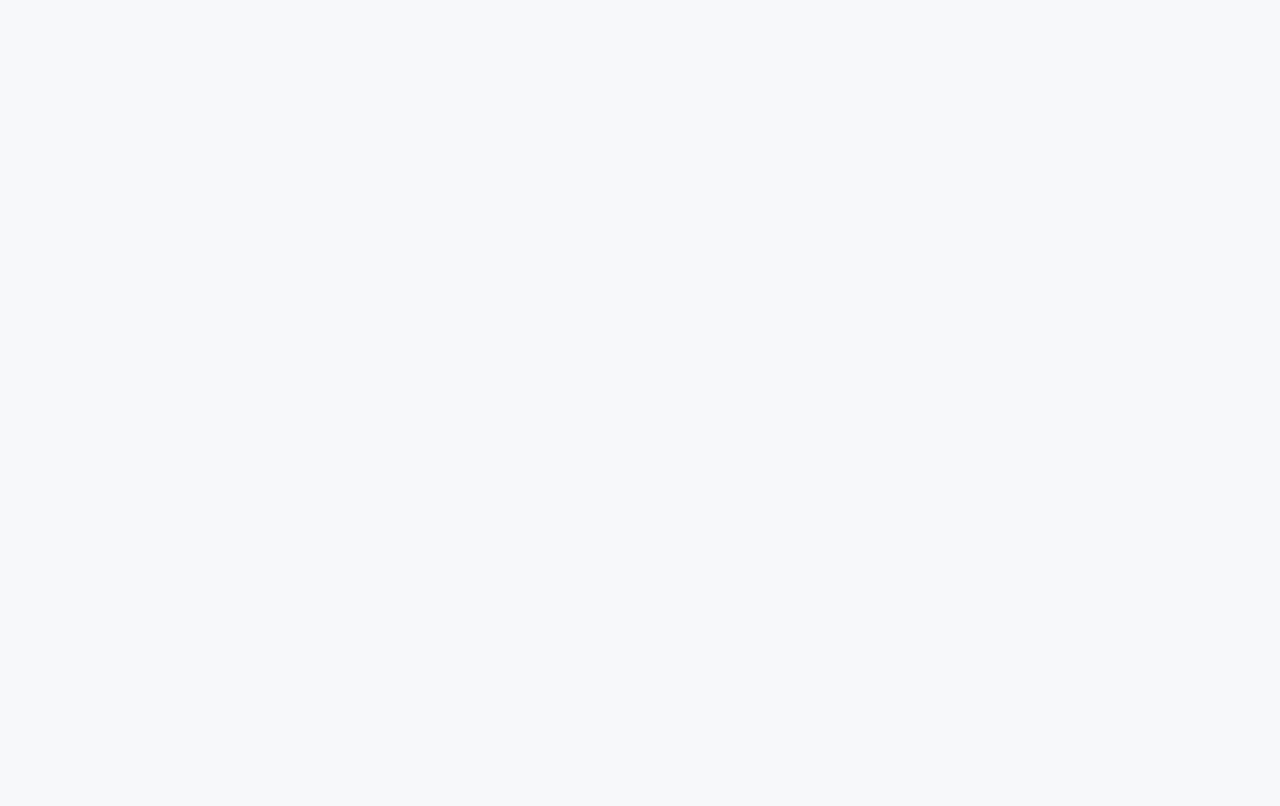
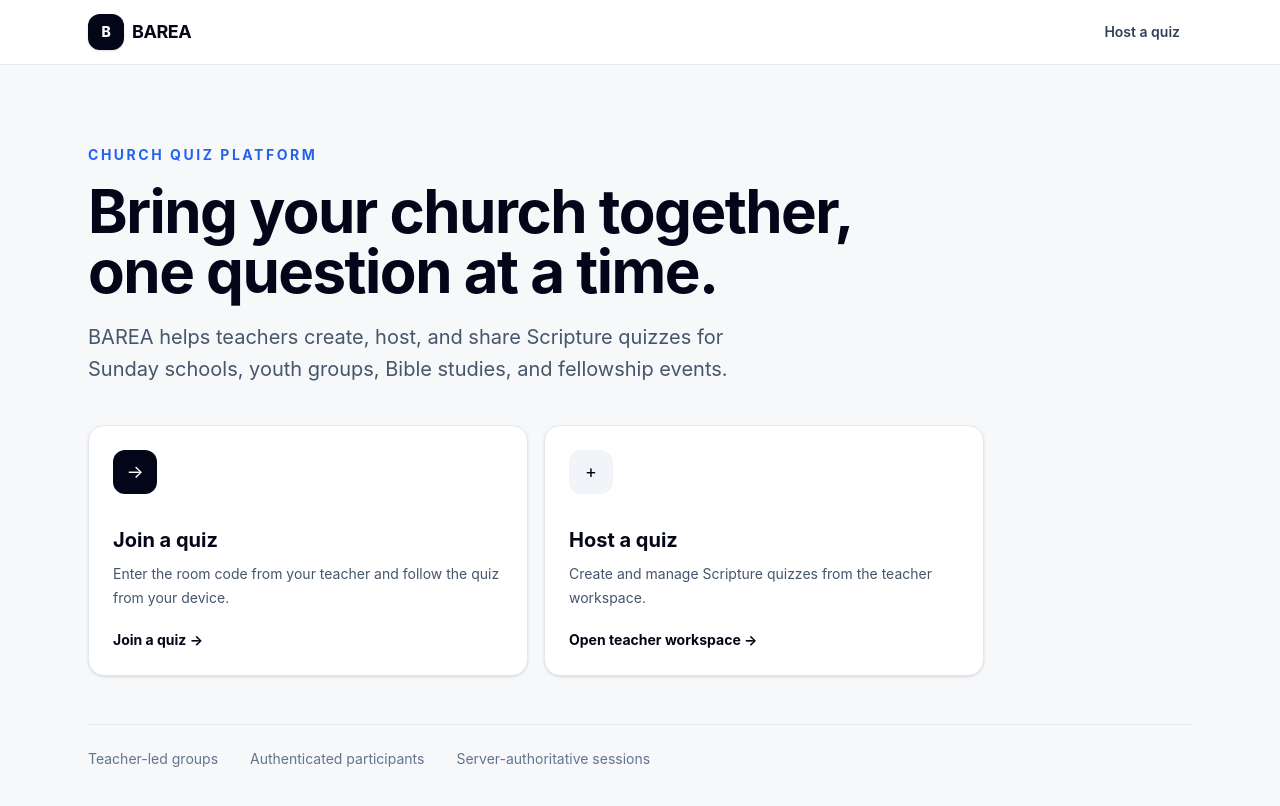
Before and after one commit to jbr01061981-hue/barea, a Next.js app: page / in a window 1280 px wide. Before the commit this address had no page. Shown: the top 806 px of the page. Built offline with nearby package versions, Linux system fonts and the light colour scheme.

Commit message:
feat(frontend): create BAREA public landing experience

```diff
--- a/src/app/page.tsx
+++ b/src/app/page.tsx
@@ -1,5 +1,13 @@
-import { redirect } from 'next/navigation';
+import Link from 'next/link';
+import { PublicShell } from '../ui/layout/app-shell';
 
 export default function HomePage() {
-  redirect('/teacher/review');
+  return <PublicShell><section className="mx-auto max-w-6xl px-4 pb-16 pt-14 sm:px-6 sm:pt-20">
+    <div className="max-w-3xl"><p className="mb-4 text-sm font-bold uppercase tracking-[0.18em] text-[var(--barea-accent)]">Church quiz platform</p><h1 className="text-4xl font-bold tracking-tight text-slate-950 sm:text-6xl">Bring your church together, one question at a time.</h1><p className="mt-5 max-w-2xl text-lg leading-8 text-slate-600 sm:text-xl">BAREA helps teachers create, host, and share Scripture quizzes for Sunday schools, youth groups, Bible studies, and fellowship events.</p></div>
+    <div className="mt-10 grid max-w-4xl gap-4 md:grid-cols-2">
+      <Link href="/join" className="group rounded-2xl border border-slate-200 bg-white p-6 shadow-sm transition hover:-translate-y-0.5 hover:border-slate-300 hover:shadow-md focus:outline-none focus-visible:ring-2 focus-visible:ring-slate-900 focus-visible:ring-offset-2"><div className="mb-8 flex size-11 items-center justify-center rounded-xl bg-slate-950 text-lg text-white" aria-hidden="true">→</div><h2 className="text-xl font-bold text-slate-950">Join a quiz</h2><p className="mt-2 text-sm leading-6 text-slate-600">Enter the room code from your teacher and follow the quiz from your device.</p><span className="mt-5 inline-block text-sm font-bold text-slate-950 group-hover:underline">Join a quiz →</span></Link>
+      <Link href="/teacher/quizzes" className="group rounded-2xl border border-slate-200 bg-white p-6 shadow-sm transition hover:-translate-y-0.5 hover:border-slate-300 hover:shadow-md focus:outline-none focus-visible:ring-2 focus-visible:ring-slate-900 focus-visible:ring-offset-2"><div className="mb-8 flex size-11 items-center justify-center rounded-xl bg-slate-100 text-lg text-slate-950" aria-hidden="true">+</div><h2 className="text-xl font-bold text-slate-950">Host a quiz</h2><p className="mt-2 text-sm leading-6 text-slate-600">Create and manage Scripture quizzes from the teacher workspace.</p><span className="mt-5 inline-block text-sm font-bold text-slate-950 group-hover:underline">Open teacher workspace →</span></Link>
+    </div>
+    <div className="mt-12 flex flex-wrap gap-x-8 gap-y-3 border-t border-slate-200 pt-6 text-sm text-slate-500"><span>Teacher-led groups</span><span>Authenticated participants</span><span>Server-authoritative sessions</span></div>
+  </section></PublicShell>;
 }
```
